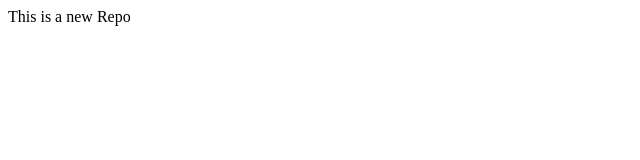
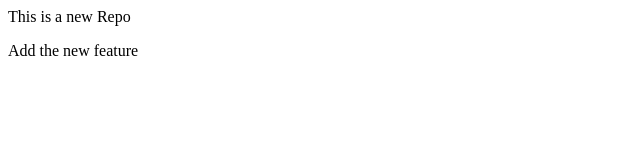
Before and after one commit to nitya-santhoshi-21/localrepo, a plain HTML site: page index.html in a window 1280 px wide. Shown: the whole page, without its empty margins (0-640 px from the left). Drawn offline with Linux system fonts and the light colour scheme.

Commit message:
Add new feature

```diff
--- a/index.html
+++ b/index.html
@@ -1,3 +1,4 @@
 <p>
     This is a new Repo
 </p>
+<p> Add the new feature</p>
```
